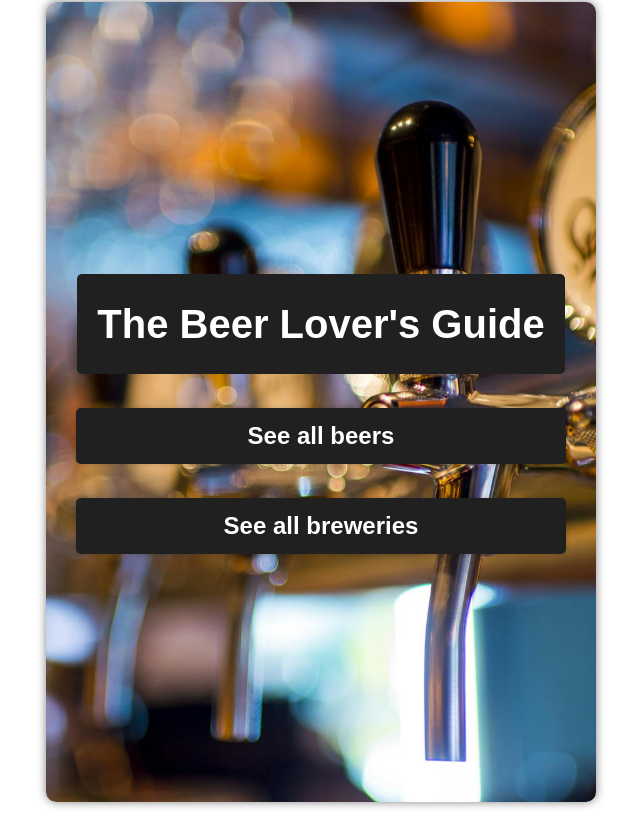
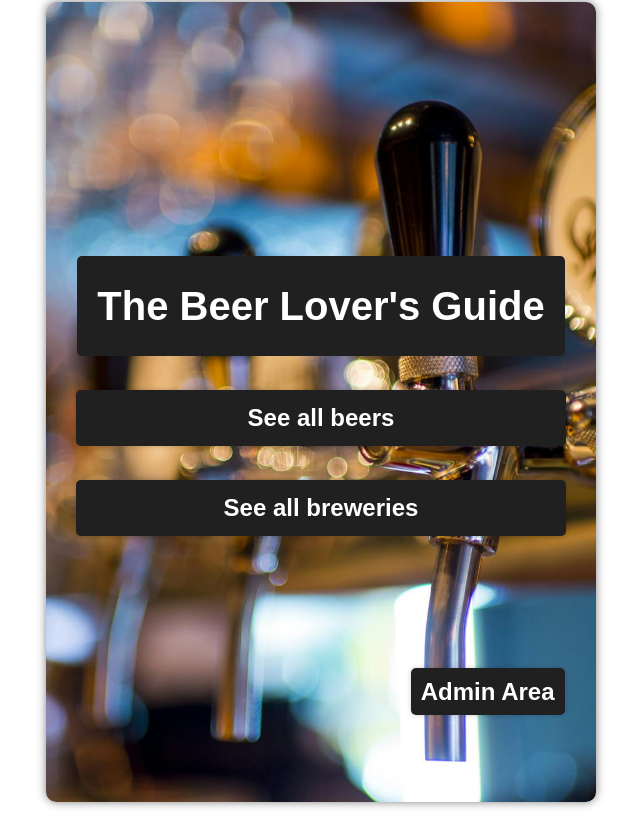
Before and after one commit to senga200/zitho-AC, a React (Vite) app: page / in a window 1280 px wide. Shown: the part 289-1123 px from the top of the page, without its empty margins (319-959 px from the left). Built offline with nearby package versions, Linux system fonts and the light colour scheme; a web font is replaced by a local one.

Commit message:
feat - admin

```diff
--- a/src/pages/Admin.tsx
+++ b/src/pages/Admin.tsx
@@ -134,7 +134,6 @@ function Admin() {
   //const [updatedBeerData, setUpdatedBeerData] = useState<Beer | null>(null);
   const [beerIdToSearch, setBeerIdToSearch] = useState<number | "">("");
   const [displayBeer, setDisplayBeer] = useState<{ beer?: Beer } | null>(null);
-
   const [messageBeer, setMessageBeer] = useState<string>("");
 
   const fetchAllBeers = async () => {
@@ -162,17 +161,19 @@ function Admin() {
     e.preventDefault();
     const formData = new FormData(e.target as HTMLFormElement);
     const newBeer = {
-      beer: null,
       beer_id: 0,
       beer_name: formData.get("beer_name") as string,
       description: formData.get("description") as string,
+      // logo_url: formData.get("logo") as string,
       abv: Number(formData.get("abv")),
-      category: null,
-      brewery_id: 0,
-      created_at: formData.get("created_at") as string,
-      logo: formData.get("logo") as string,
+      brewery_id: Number(formData.get("brewery_id")),
+      category_id: Number(formData.get("category_id")),
     };
+    console.log("1. Données envoyées à l'API:", JSON.stringify(newBeer));
+
     await addBeer(newBeer);
+    console.log("2. Données envoyées à l'API:", JSON.stringify(newBeer));
+
 
     setMessage("Beer ajoutée avec succès.");
     fetchAllBeers (); // rfesh la liste après ajout
@@ -322,6 +323,7 @@ function Admin() {
         <input type="number" name="brewery_id" placeholder="ID de la brasserie" />
         <input type="text" name="created_at" placeholder="Date de création" />
         <input type="text" name="logo" placeholder="Logo" />
+        <input type="number" name="category_id" placeholder="ID de la catégorie" />
         <button type="submit">Ajouter</button>
       </form>
       </Collapse>
--- a/src/pages/Home.tsx
+++ b/src/pages/Home.tsx
@@ -3,12 +3,21 @@ import './../styles/HomeStyle.css';
 
 function Home() {
   return (
-    <div className='home-container'>
-
+    <div className='home'>
+      <div className='home-container'>
         <h2 className='home-title'>The Beer Lover's Guide</h2>
         <Link to="/beers" className='link-style'>See all beers</Link>
         <br />
         <Link to="/breweries" className='link-style'>See all breweries</Link>
+        <div className='admin-container'>
+        <Link to="/admin" className='link-style'>Admin Area</Link>
+
+      </div>
+
+      </div>
+
+
+
 
 
     </div>
--- a/src/styles/HomeStyle.css
+++ b/src/styles/HomeStyle.css
@@ -20,6 +20,12 @@
     z-index: 1;
     overflow: hidden;
     box-sizing: border-box;
+}
+
+.admin-container {
+    position: relative;
+    top: 8rem;
+    left: 34%;
 }
 
 .home-title {
--- a/src/utils/FetchBeers.ts
+++ b/src/utils/FetchBeers.ts
@@ -37,8 +37,9 @@ async function fetchBeersById(id: number): Promise<Beer | null> {
 }
 
 async function addBeer(beer: Beer): Promise<Beer | null> {
+  console.log("Beer to add:", beer);
     try {
-        const response = await fetch(`${BASE_URL}/beers`, {
+        const response = await fetch(`${BASE_URL}/`, {
           method: 'POST',
           headers: { 'Content-Type': 'application/json' },
           body: JSON.stringify(beer),
```
Also changed, not shown: src/types/Beer.tsx (+11 -11 lines).
